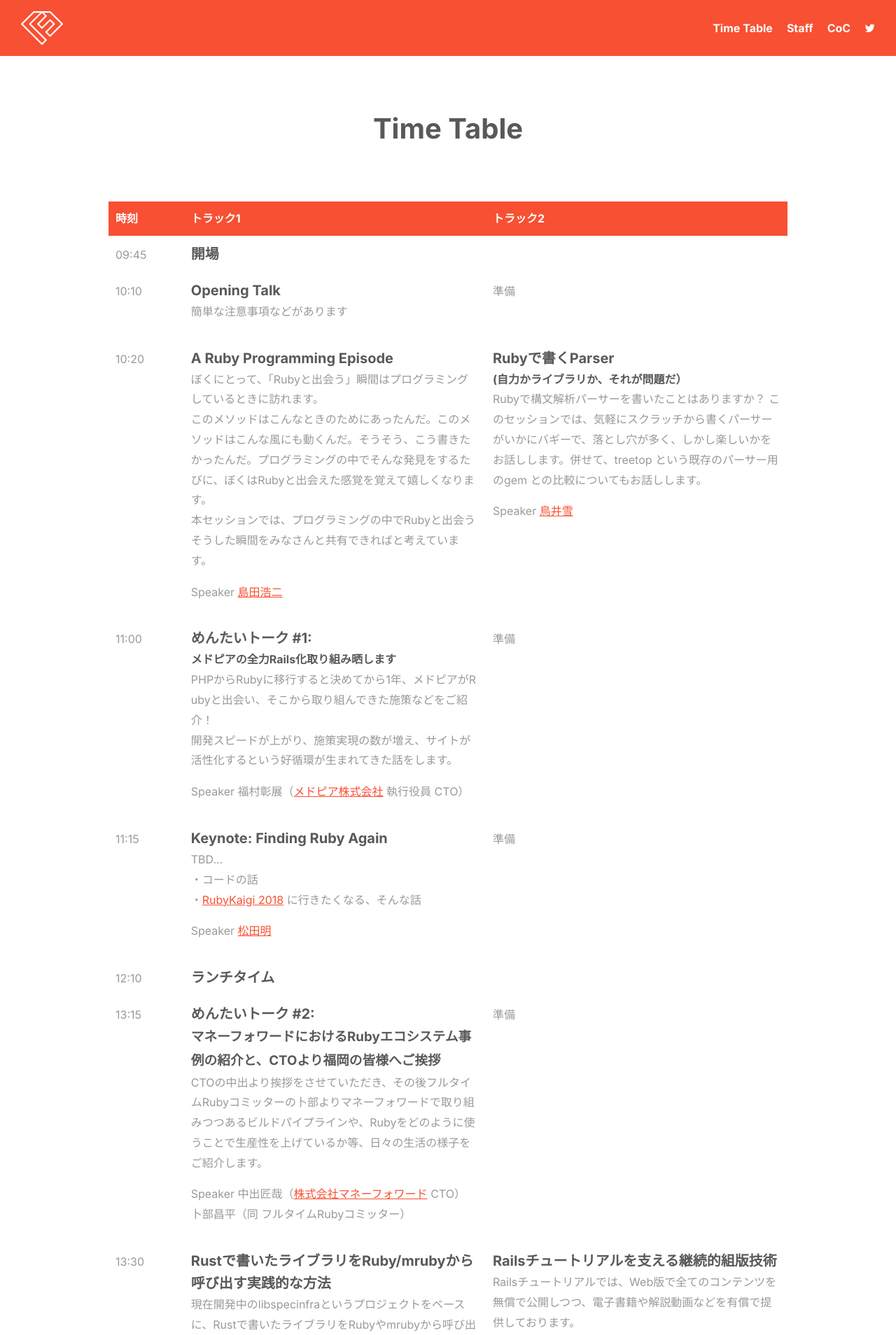
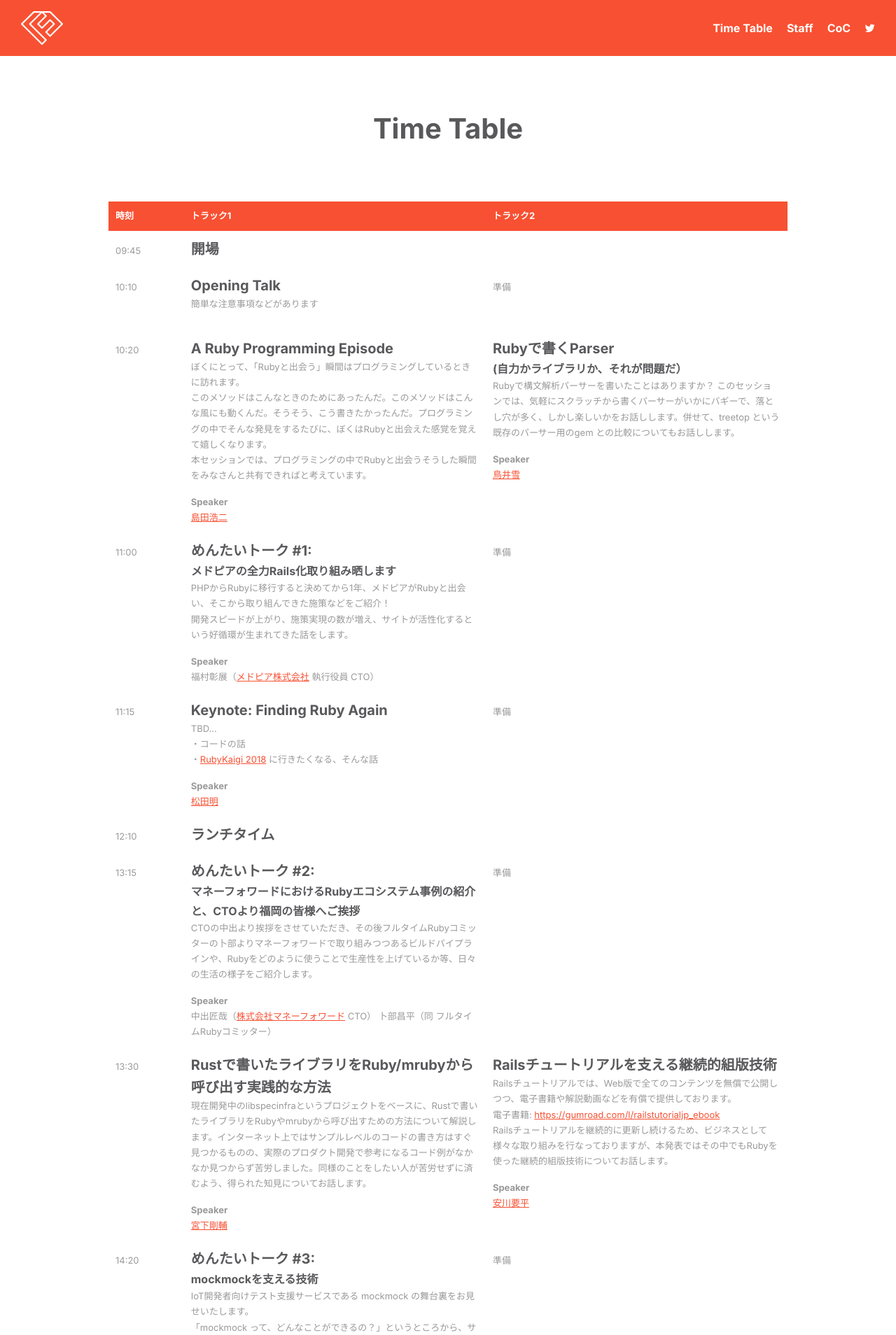
Before and after one commit to fukuokarb/fukuokark02, a Jekyll site: the page built from timetable.html, in a window 1280 px wide. Shown: the top 1908 px of the page at 70% size. Built offline with Jekyll 4.4.1, drawn with Linux system fonts in a browser that asks for light colours; nearby versions of some CDN libraries; some of the changed text lies outside the part shown.

Commit message:
PC版用の見た目に変更する

```diff
--- a/assets/css/style.css
+++ b/assets/css/style.css
@@ -402,6 +402,8 @@
 .default-section__table__cell {
   padding: 10px;
   display: table-cell;
+  font-size: 1.3rem;
+  line-height: 1.7;
 }
 .default-section__table__cell--time {
   width: 10%;
--- a/timetable.html
+++ b/timetable.html
@@ -46,7 +46,10 @@
           このメソッドはこんなときのためにあったんだ。このメソッドはこんな風にも動くんだ。そうそう、こう書きたかったんだ。プログラミングの中でそんな発見をするたびに、ぼくはRubyと出会えた感覚を覚えて嬉しくなります。<br>
           本セッションでは、プログラミングの中でRubyと出会うそうした瞬間をみなさんと共有できればと考えています。
         </p>
-        <p>Speaker <a href="./speakers.html#snoozer05">島田浩二</a></p>
+        <div>
+          <strong>Speaker</strong><br>
+          <a href="./speakers.html#snoozer05">島田浩二</a>
+        </div>
       </div>
       <div class="default-section__table__cell">
         <h2 class="default-section__table__title">Rubyで書くParser</h2>
@@ -54,7 +57,10 @@
         <p>
           Rubyで構文解析パーサーを書いたことはありますか？ このセッションでは、気軽にスクラッチから書くパーサーがいかにバギーで、落とし穴が多く、しかし楽しいかをお話しします。併せて、treetop という既存のパーサー用のgem との比較についてもお話しします。
         </p>
-        <p>Speaker <a href="./speakers.html#yotii23">鳥井雪</a></p>
+        <div>
+          <strong>Speaker</strong><br>
+          <a href="./speakers.html#yotii23">鳥井雪</a>
+        </div>
       </div>
     </div>
     <div class="default-section__table__row">
@@ -68,7 +74,10 @@
           PHPからRubyに移行すると決めてから1年、メドピアがRubyと出会い、そこから取り組んできた施策などをご紹介！<br />
           開発スピードが上がり、施策実現の数が増え、サイトが活性化するという好循環が生まれてきた話をします。
         </p>
-        <p>Speaker 福村彰展（<a href="https://medpeer.co.jp/">メドピア株式会社</a> 執行役員 CTO）</p>
+        <div>
+          <strong>Speaker</strong><br>
+          福村彰展（<a href="https://medpeer.co.jp/">メドピア株式会社</a> 執行役員 CTO）
+        </div>
       </div>
       <div class="default-section__table__cell">
         準備
@@ -85,7 +94,10 @@
           ・コードの話<br>
           ・<a href="http://rubykaigi.org/2018">RubyKaigi 2018</a> に行きたくなる、そんな話<br>
         </p>
-        <p>Speaker <a href="./index.html#keynotes">松田明</a></p>
+        <div>
+          <strong>Speaker</strong><br>
+          <a href="./index.html#keynotes">松田明</a>
+        </div>
       </div>
       <div class="default-section__table__cell">
         準備
@@ -108,11 +120,14 @@
       </div>
       <div class="default-section__table__cell">
         <h2 class="default-section__table__title">めんたいトーク #2:</h2>
-        <h3 class="default-section__table__subttitle">マネーフォワードにおけるRubyエコシステム事例の紹介と、CTOより福岡の皆様へご挨拶</h3>
+        <h3 class="default-section__table__subtitle">マネーフォワードにおけるRubyエコシステム事例の紹介と、CTOより福岡の皆様へご挨拶</h3>
         <p>
           CTOの中出より挨拶をさせていただき、その後フルタイムRubyコミッターの卜部よりマネーフォワードで取り組みつつあるビルドパイプラインや、Rubyをどのように使うことで生産性を上げているか等、日々の生活の様子をご紹介します。
         </p>
-        <p>Speaker 中出匠哉（<a href="https://corp.moneyforward.com/">株式会社マネーフォワード</a> CTO） 卜部昌平（同 フルタイムRubyコミッター）</p>
+        <div>
+          <strong>Speaker</strong><br>
+          中出匠哉（<a href="https://corp.moneyforward.com/">株式会社マネーフォワード</a> CTO） 卜部昌平（同 フルタイムRubyコミッター）
+        </div>
       </div>
       <div class="default-section__table__cell">
         準備
@@ -128,7 +143,10 @@
         <p>
           現在開発中のlibspecinfraというプロジェクトをベースに、Rustで書いたライブラリをRubyやmrubyから呼び出すための方法について解説します。インターネット上ではサンプルレベルのコードの書き方はすぐ見つかるものの、実際のプロダクト開発で参考になるコード例がなかなか見つからず苦労しました。同様のことをしたい人が苦労せずに済むよう、得られた知見についてお話します。
         </p>
-        <p>Speaker <a href="./speakers.html#mizzy">宮下剛輔</a></p>
+        <div>
+          <strong>Speaker</strong><br>
+          <a href="./speakers.html#mizzy">宮下剛輔</a>
+        </div>
       </div>
       <div class="default-section__table__cell">
         <h2 class="default-section__table__title">Railsチュートリアルを支える継続的組版技術</h2>
@@ -137,7 +155,10 @@
           電子書籍: <a href="https://gumroad.com/l/railstutorialjp_ebook">https://gumroad.com/l/railstutorialjp_ebook</a><br>
           Railsチュートリアルを継続的に更新し続けるため、ビジネスとして様々な取り組みを行なっておりますが、本発表ではその中でもRubyを使った継続的組版技術についてお話します。
         </p>
-        <p>Speaker <a href="./speakers.html#yasulab">安川要平</a></p>
+        <div>
+          <strong>Speaker</strong><br>
+          <a href="./speakers.html#yasulab">安川要平</a>
+        </div>
       </div>
     </div>
 
@@ -151,7 +172,10 @@
         <p>
           IoT開発者向けテスト支援サービスである mockmock の舞台裏をお見せいたします。<br />「mockmock って、どんなことができるの？」というところから、サービスのアーキテクチャや技術的課題まで、自社サービスの開発に携わるエンジニアが日常的に感じているおもしろさや、向き合っている困難をみなさんと共有できればと思います。
         </p>
-        <p>Speaker 毛利啓太（<a href="https://fusic.co.jp/">株式会社Fusic</a> 技術開発部門 mockmock開発チーム） 高瀬昭弘（同 mockmock開発チーム）</p>
+        <div>
+          <strong>Speaker</strong><br>
+          毛利啓太（<a href="https://fusic.co.jp/">株式会社Fusic</a> 技術開発部門 mockmock開発チーム） 高瀬昭弘（同 mockmock開発チーム）
+        </div>
       </div>
       <div class="default-section__table__cell">
         準備
@@ -169,7 +193,7 @@
           「とんこつスポンサー」に名乗り出ていただいた5社様に、5分一本勝負のLTをお願いします！<br>
           発表予定のスポンサーは以下の皆様です。
         </p>
-        <p>Speakers
+        <p>
           <ol>
             <li>
               <strong>「サービス展開を支えるRubyの活用と組織的スケーリングの勝利の鍵」</strong>
@@ -204,7 +228,10 @@
         <p>
           コンパイラ最適化の限界を越えられる（かもしれない）コンパイル時計算の世界についてです。コンパイラの専門家でもないので、たまにC++などで使っていた側としてゆるふわに語ります。
         </p>
-        <p>Speaker <a href="./speakers.html#take-cheeze">take-cheeze</a></p>
+        <div>
+          <strong>Speaker</strong><br>
+          <a href="./speakers.html#take-cheeze">take-cheeze</a>
+        </div>
       </div>
     </div>
 
@@ -229,7 +256,10 @@
         <p>
           常時HTTPS化が進む中で，高集積マルチテナント方式のWebサーバで管理している大量のホストもHTTPS化を進めていく必要がある．そこで，事前にサーバプロセスに証明書を読み込まず，TLSハンドシェイク時に動的に証明書を読み込み，メモリ使用量を低減させる手法を提案する．実装には，ngx_mrubyを採用し，GMOペパボ株式会社のホスティングサービスにおいて本手法を導入して，実運用上の評価を行った
         </p>
-        <p>Speaker <a href="./speakers.html#matsumotory">松本亮介</a></p>
+        <div>
+          <strong>Speaker</strong><br>
+          <a href="./speakers.html#matsumotory">松本亮介</a>
+        </div>
       </div>
       <div class="default-section__table__cell default-section__table__cell--talk">
         <h2 class="default-section__table__title">なぜRubyだったのか？Rubyで成長したOSS</h2>
@@ -238,7 +268,10 @@
           その中で、なぜRubyを採用したのか、そのツールがRubyのコミュニティでどのように成長したのか、様々な問題をRubyの世界でどのように解決したのか、どのようなPull Requestがあったのかを話します。
           本発表で1つのRubyのOSSの成長を紹介できると思います。
         </p>
-        <p>Speaker <a href="./speakers.html#k1low">小山健一郎</a></p>
+        <div>
+          <strong>Speaker</strong><br>
+          <a href="./speakers.html#k1low">小山健一郎</a>
+        </div>
       </div>
     </div>
 
@@ -252,7 +285,10 @@
         <p>
           Cookpad の取り組みと Ruby でどのような事をやっているかを説明します。
         </p>
-        <p>Speaker 庄司嘉織（<a href="https://cookpad.com/">クックパッド株式会社</a> 技術部部長/エンジニア統括マネージャ）
+        <div>
+          <strong>Speaker</strong><br>
+          庄司嘉織（<a href="https://cookpad.com/">クックパッド株式会社</a> 技術部部長/エンジニア統括マネージャ）
+        </div>
       </div>
       <div class="default-section__table__cell">
         準備
@@ -268,7 +304,10 @@
         <p>
           プログラムの挙動を追跡するのは、性能解析や挙動解析などを行うために重要である。Ruby (MRI) にはそのための仕組みとして、VM の <code>trace</code> 命令と、それを用いた TracePoint を用意している。しかし、現在の仕組みでは、非トレース時の実行時負荷が若干（最大で1割ほど）生じ、また任意の点に追跡点を仕込むことができず、柔軟な追跡が困難という問題がある。そこで、本発表ではこれらの問題点を解決する新しい追跡機構について紹介する。新しい機構では、 <code>trace</code> 命令を用いるのではなく、各命令に付加的な情報を持たせ、命令書き換えを利用して実現する。発表では、本機構の設計と実装、そして実装と評価について紹介する。さらに、本機構によって可能になる言語機能のアイディアについても議論する。
         </p>
-        <p>Speaker <a href="./index.html#keynotes">笹田耕一</a></p>
+        <div>
+          <strong>Speaker</strong><br>
+          <a href="./index.html#keynotes">笹田耕一</a>
+        </div>
       </div>
       <div class="default-section__table__cell">
         準備
@@ -284,8 +323,10 @@
         <p>
           ??????
         </p>
-        <h4>Speaker</h4>
-        近藤うちお（実行委員長）
+        <div>
+          <strong>Speaker</strong><br>
+          近藤うちお（実行委員長）
+        </div>
       </div>
       <div class="default-section__table__cell">
       </div>
```
